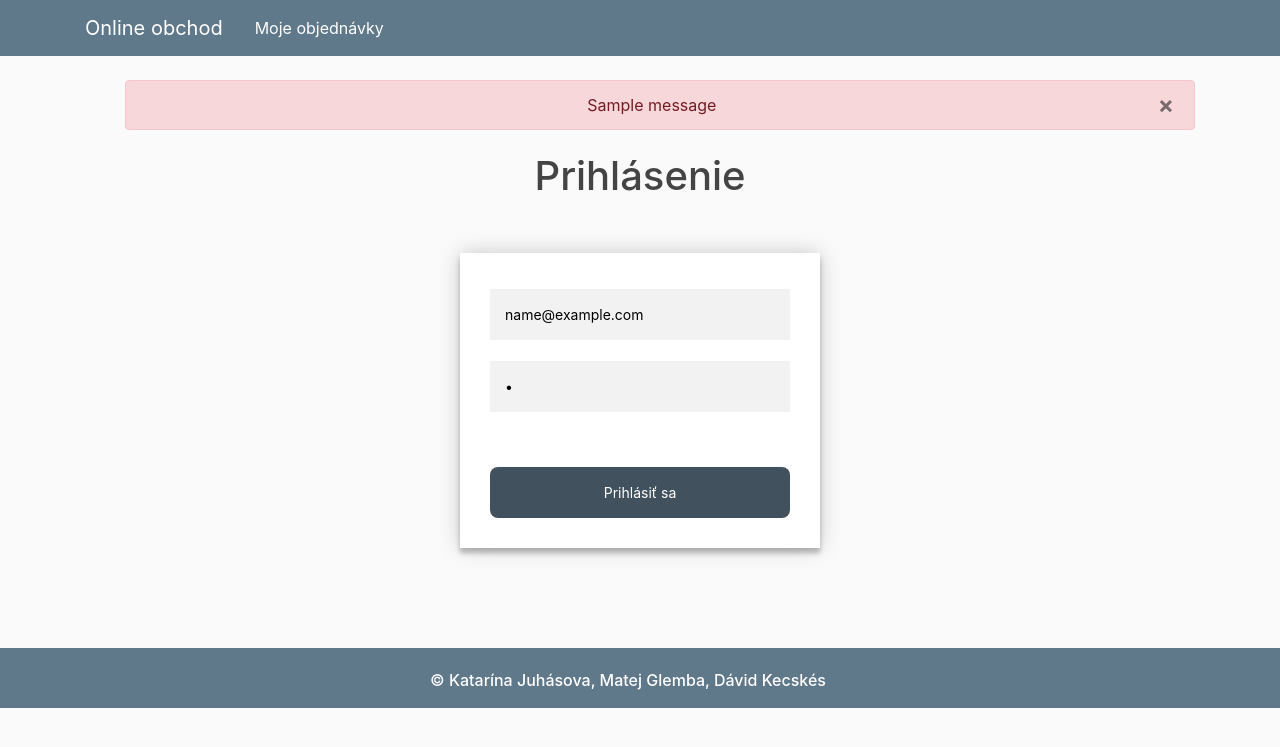
After one commit to katka-juhasova/PIS-project, a Django app: template CIS/templates/CIS/log.html in a window 1280 px wide. The commit adds this page. Shown: the top 747 px of the page. Run offline with Django 3.2, Linux system fonts and the light colour scheme; the template is opened without the code that fills it: most values are stand-ins (such as "Sample title", 1, 10 or a date in 2020); one stand-in notice (Sample message) is shown; some libraries are stand-ins or nearby versions.

Commit message:
Orders login

```diff
--- a/CIS/templates/CIS/base.html
+++ b/CIS/templates/CIS/base.html
@@ -77,8 +77,7 @@
       </button>
       <div class="collapse navbar-collapse" id="navbarToggle">
         <div class="navbar-nav mr-auto">
-          <a class="nav-item nav-link" href="{% url 'my_orders' %}"> Moje
-            objednávky </a>
+          <a class="nav-item nav-link" href="{% url 'log' %}"> Moje objednávky </a>
         </div>
       </div>
     </div>
--- /dev/null
+++ b/CIS/templates/CIS/log.html
@@ -0,0 +1,35 @@
+{% extends "CIS/base.html" %}
+{% load static %}
+{% block content %}
+  {% if messages %}
+    <ul class="messages">
+      {% for message in messages %}
+        <div class="alert alert-danger alert-dismissable" role="alert" style="text-align: center">
+          <button type="button" class="close" data-dismiss="alert" aria-hidden="true">&times;</button>
+          {{ message }}
+        </div>
+      {% endfor %}
+    </ul>
+  {% endif %}
+
+  <h1 class="text-center" style="margin-top: 2%"> Prihlásenie </h1>
+
+  <div class="login-page">
+    <div class="form">
+      <form action="/e-shop/my_orders/" method="post">{% csrf_token %}
+        {% if email %}
+          <input type="email" placeholder="e-mail" name="email" value="{{ email }}" required>
+        {% else %}
+          <input type="email" placeholder="e-mail" name="email" required/>
+        {% endif %}
+        {% if password %}
+          <input type="password" placeholder="heslo" name="password" value="{{ password }}" required>
+        {% else %}
+          <input type="password" placeholder="heslo" name="password" required/>
+        {% endif %}
+        <button type="submit" class="button-dark">Prihlásiť sa</button>
+      </form>
+    </div>
+  </div>
+
+{% endblock content %}
--- a/CIS/urls.py
+++ b/CIS/urls.py
@@ -9,6 +9,7 @@ urlpatterns = [
     path('add_from_catalogue/', views.add_from_catalogue,
          name='add_from_catalogue'),
     path('login/', views.login, name='login'),
+    path('log/', views.log, name='log'),
     path('order_details/', views.order_details, name='order_details'),
     path('alternatives/', views.alternatives, name='alternatives'),
     path('delete_product/', views.delete_product, name='delete_product'),
```
Also changed, not shown: CIS/views.py (+58 -0 lines).
